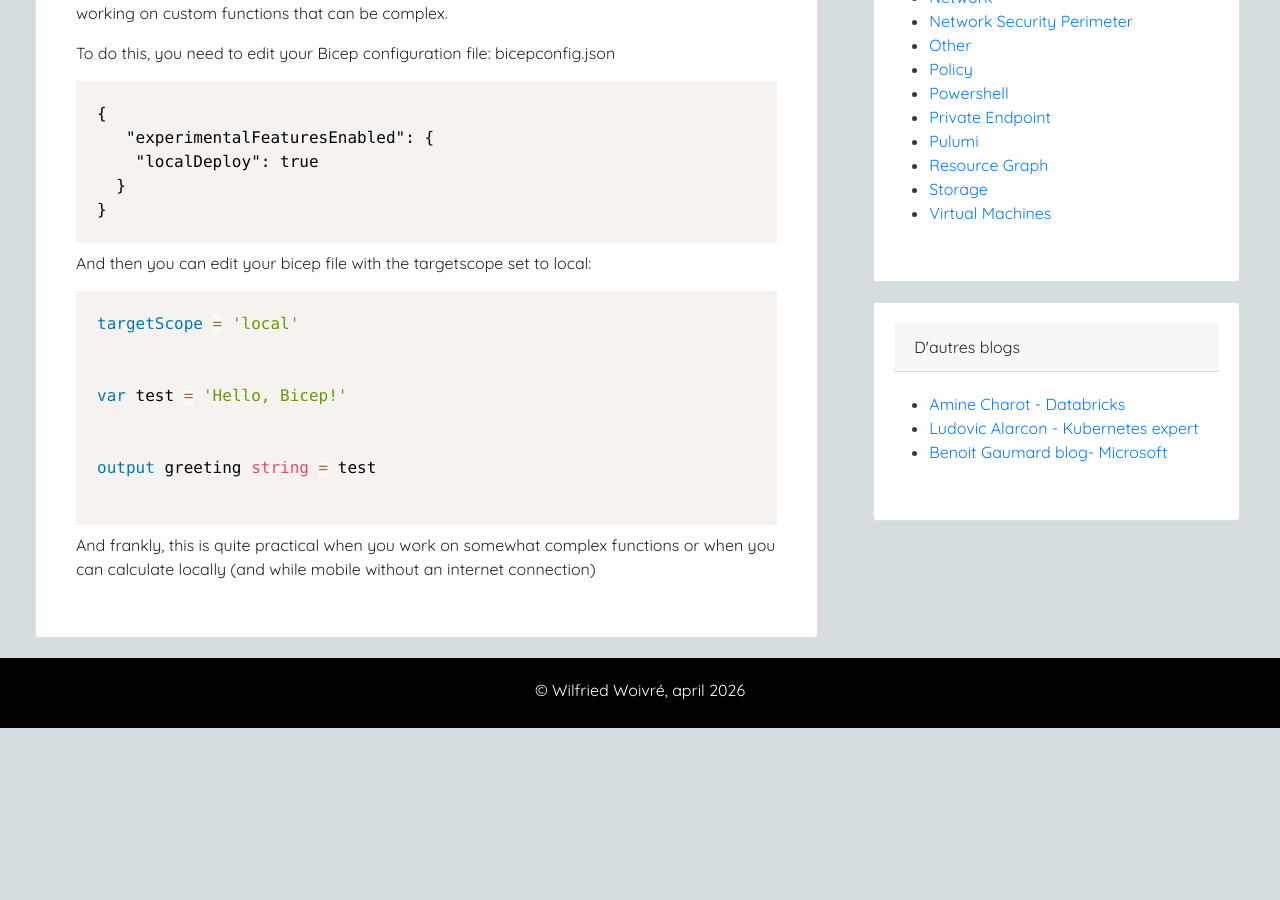
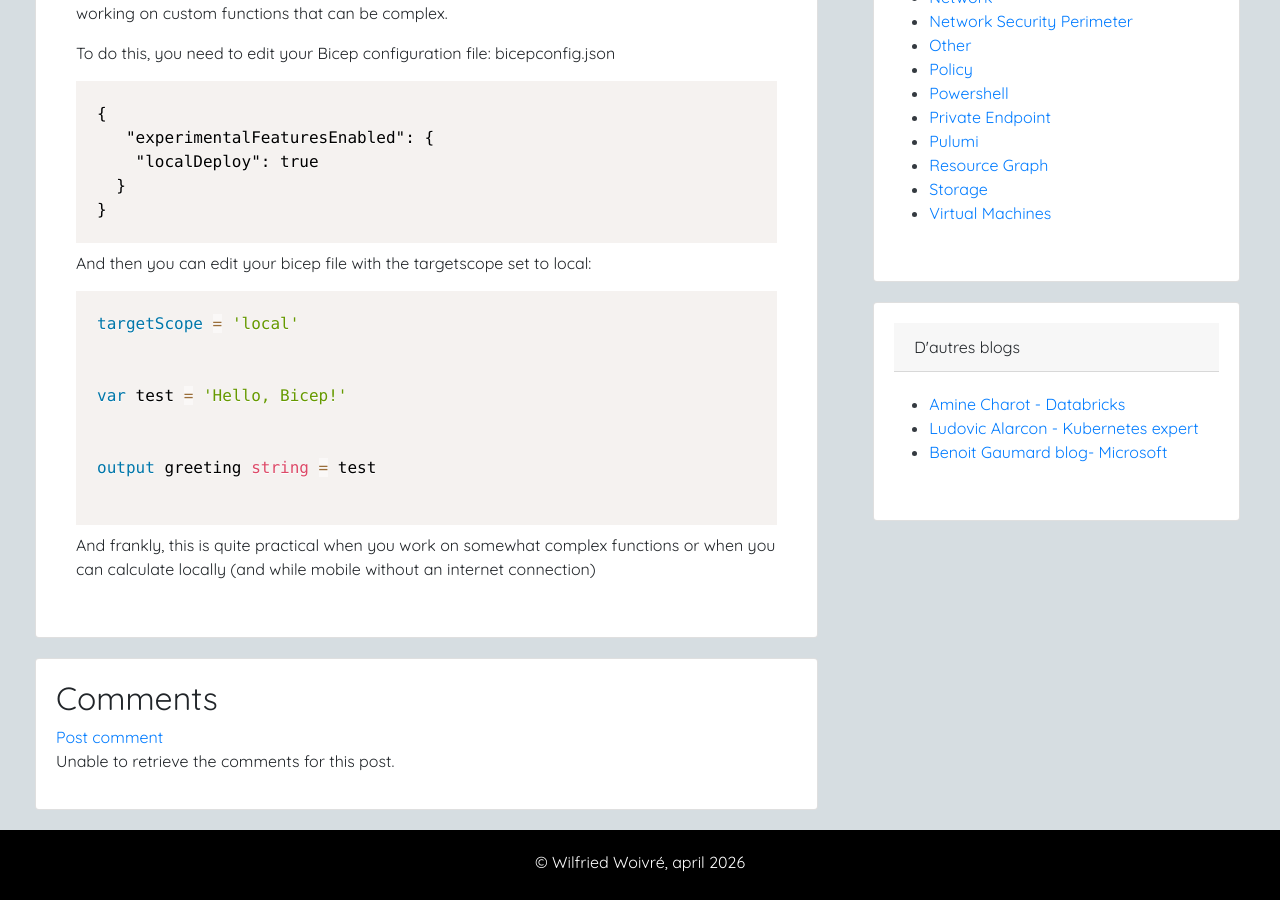
Before and after one commit to wilfriedwoivre/wilfriedwoivre.en.github.io, a Jekyll site: the page built from _posts/2025-08-06-bicep-use-the-local-mode.md, in a window 1280 px wide and 900 px high, scrolled down 728 px. Built offline with Jekyll 4.4.1, drawn with Linux system fonts in a browser that asks for light colours; nearby versions of some CDN libraries; before the commit the page ends 1456 px from its top, so only the background shows below that; some of the changed lines change nothing that is shown.

Commit message:
Add comment id

```diff
--- a/_posts/2025-08-06-bicep-use-the-local-mode.md
+++ b/_posts/2025-08-06-bicep-use-the-local-mode.md
@@ -3,7 +3,7 @@ layout: post
 title: Bicep - Use the local mode
 date: 2025-08-06
 categories: [ "Azure", "Bicep" ]
-githubcommentIdtoreplace:
+comments_id: 56
 ---
 
 It can be frustrating to always have to trigger a Bicep deployment to Azure while you are still writing your script. And of course you don't want to run your deployment after blindly building your Landing Zone after 1 week of hard work. (or 2 hours if you use AVM.)
```
